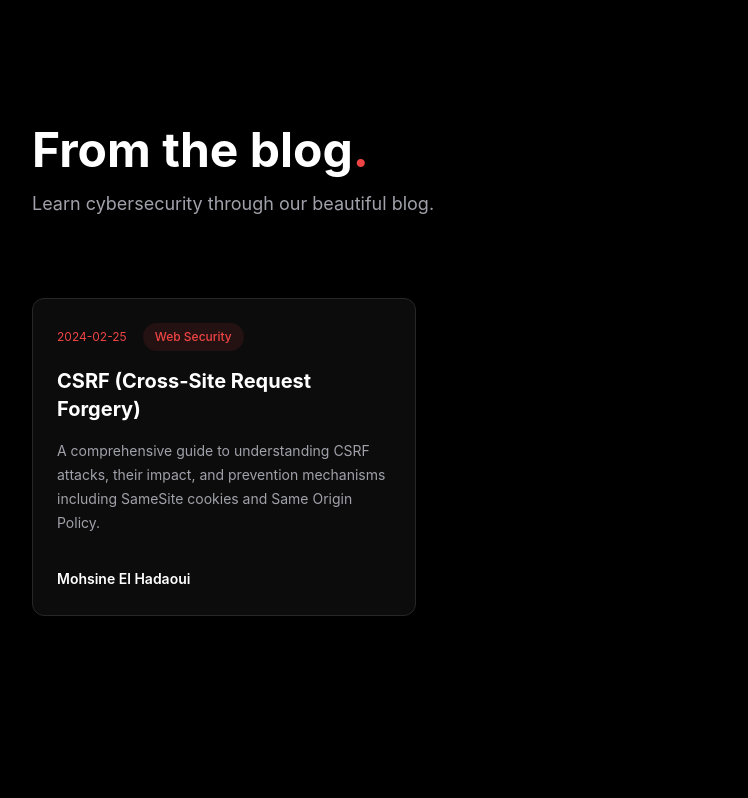
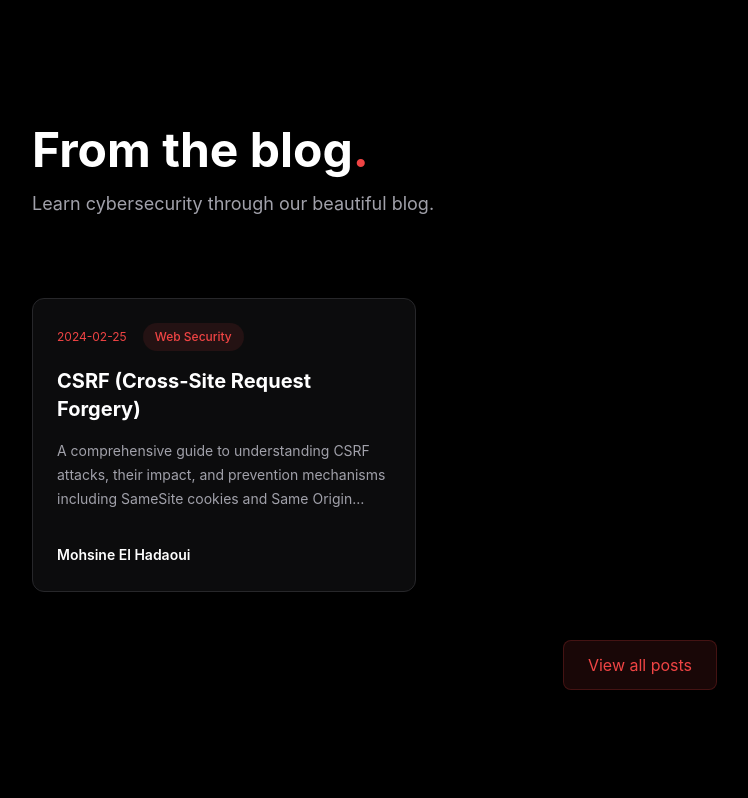
Before and after one commit to UCINE/Elitesec, a Next.js app in the folder frontend/: page / in a window 1280 px wide. Shown: the part 4807-5605 px from the top of the page, without its empty margins (0-748 px from the left). Built offline with nearby package versions, Linux system fonts and the light colour scheme.

Commit message:
feat: Add EliteSec Cybersecurity Blog and improve layout with dynamic imports

```diff
--- a/frontend/app/layout.tsx
+++ b/frontend/app/layout.tsx
@@ -2,7 +2,38 @@ import "../styles/globals.css";
 import React from "react";
 import { Analytics } from "@vercel/analytics/react"
 import { SpeedInsights } from '@vercel/speed-insights/next';
+import Script from 'next/script';
 
+export const metadata = {
+  title: "EliteSec - Cybersecurity Student Club at UM6P-1337",
+  description: "EliteSec is Morocco's leading student-run cybersecurity club at UM6P-1337, offering workshops, CTF competitions, and training in ethical hacking and digital security.",
+  keywords: ["cybersecurity", "CTF", "UM6P", "1337", "security club", "hacking", "Morocco", "ethical hacking", "digital security", "cyber workshops"],
+  openGraph: {
+    title: "EliteSec - Cybersecurity Student Club",
+    description: "Building a community of cybersecurity enthusiasts and professionals in Morocco",
+    url: "https://elites3c.club",
+    siteName: "EliteSec",
+    images: [
+      {
+        url: "/images/og-image.jpg",
+        width: 1200,
+        height: 630,
+        alt: "EliteSec Cybersecurity Club Logo and Team",
+      },
+    ],
+    locale: "en_US",
+    type: "website",
+  },
+  twitter: {
+    card: "summary_large_image",
+    title: "EliteSec - Cybersecurity Student Club at UM6P-1337",
+    description: "Building a community of cybersecurity enthusiasts and professionals in Morocco",
+    images: ["/images/og-image.jpg"],
+  },
+  alternates: {
+    canonical: 'https://elites3c.club',
+  }
+};
 
 export default async function RootLayout({
   children,
@@ -10,9 +41,31 @@ export default async function RootLayout({
   children: React.ReactNode;
 }) {
   return (
-    <html lang="en">
+    <html lang="en" className="scroll-smooth">
       <head>
-        <title>EliteSec.</title>
+        <link rel="canonical" href="https://elites3c.club" />
+        <meta name="viewport" content="width=device-width, initial-scale=1" />
+        <link rel="icon" href="/favicon.ico" sizes="any" />
+        <Script id="structured-data" type="application/ld+json">
+          {`
+            {
+              "@context": "https://schema.org",
+              "@type": "Organization",
+              "name": "EliteSec",
+              "url": "https://elites3c.club",
+              "logo": "https://elites3c.club/images/logo.png",
+              "description": "Student-run cybersecurity club at UM6P-1337 focused on providing guidance, awareness, and education in the cybersecurity field.",
+              "address": {
+                "@type": "PostalAddress",
+                "addressLocality": "Morocco"
+              },
+              "sameAs": [
+                "https://github.com/The-Elites-Security",
+                "https://linkedin.com/company/elitesec"
+              ]
+            }
+          `}
+        </Script>
       </head>
       <body className="scroll-smooth antialiased [font-feature-settings:'ss01']">
         {children}
--- a/frontend/app/page.tsx
+++ b/frontend/app/page.tsx
@@ -1,14 +1,33 @@
 import { NavBar } from "@/components/ui/nav-bar"
-import Newsletter from "@/components/newsletter";
-import Blog from "@/components/Blog";
+// import Footer from "@/components/Footer";
 import Header from "@/components/header";
-import Footer from "@/components/footer";
 import About from "@/components/About";
-import Gallery from "@/components/Gallery";
-import Contact from "@/components/Contact";
-import Team from "@/components/Team";
-import Timeline from "@/components/Timeline";
-import Sponsors from "@/components/Sponsors";
+import dynamic from "next/dynamic";
+
+// Import components lazily to improve initial load performance
+// const Newsletter = dynamic(() => import("@/components/sections/Newsletter"), {
+//   loading: () => <div className="h-96 bg-zinc-900/50 animate-pulse"></div>
+// });
+
+const Blog = dynamic(() => import("@/components/Blog"), {
+  loading: () => <div className="h-96 bg-zinc-900/50 animate-pulse"></div>
+});
+
+const Contact = dynamic(() => import("@/components/Contact"), {
+  loading: () => <div className="h-96 bg-zinc-900/50 animate-pulse"></div>
+});
+
+const Team = dynamic(() => import("@/components/Team"), {
+  loading: () => <div className="h-96 bg-zinc-900/50 animate-pulse"></div>
+});
+
+const Timeline = dynamic(() => import("@/components/Timeline"), {
+  loading: () => <div className="h-96 bg-zinc-900/50 animate-pulse"></div>
+});
+
+const Sponsors = dynamic(() => import("@/components/Sponsors"), {
+  loading: () => <div className="h-96 bg-zinc-900/50 animate-pulse"></div>
+});
 
 export default function Home() {
   return (
@@ -18,11 +37,11 @@ export default function Home() {
       <About />
       <Timeline />
       <Blog />
-      {/* <Gallery /> */}
       <Sponsors />
       <Team />
       <Contact />
-      <Footer />
+      {/* <Newsletter /> */}
+      {/* <Footer /> */}
     </div>
   );
 }
--- a/frontend/components/Blog.tsx
+++ b/frontend/components/Blog.tsx
@@ -1,10 +1,8 @@
 'use client';
 
-import Link from 'next/link'
-import Image from 'next/image'
-import { motion } from 'framer-motion'
-import { useState, useEffect } from 'react'
-
+import { useState, useEffect } from 'react';
+import { motion } from 'framer-motion';
+import BlogPostCard from './BlogPostCard';
 
 interface Article {
   id: string;
@@ -19,9 +17,7 @@ interface Article {
   };
   author: {
     name: string;
-    // role: string;
     href: string;
-    // imageUrl: string;
   };
 }
 
@@ -46,7 +42,7 @@ const LoadingBlogPosts = () => (
       </div>
     ))}
   </div>
-)
+);
 
 export default function Blog() {
   const [posts, setPosts] = useState<Article[]>([]);
@@ -95,50 +91,43 @@ export default function Blog() {
 
         {loading ? (
           <LoadingBlogPosts />
-                ) : (
+        ) : posts.length > 0 ? (
           <div className="mx-auto mt-16 grid grid-cols-1 gap-8 sm:mt-20 sm:grid-cols-2 lg:grid-cols-3">
             {posts.map((post, index) => (
-                            <motion.article
+              <BlogPostCard
                 key={post.id}
-                                className="relative isolate flex flex-col gap-8 lg:flex-row"
+                id={post.id}
+                title={post.title}
+                href={post.href}
+                description={post.description}
+                date={post.date}
+                datetime={post.datetime}
+                category={post.category}
+                author={post.author}
+                index={index}
+              />
+            ))}
+          </div>
+        ) : (
+          <div className="mx-auto mt-16 text-center p-8 border border-dashed border-zinc-800 rounded-xl">
+            <p className="text-zinc-400">No blog posts yet. Check back soon!</p>
+          </div>
+        )}
+
+        <div className="mt-12 text-center">
+          <motion.a
+            href="/blog"
+            className="inline-block px-6 py-3 bg-red-500/10 text-red-500 border border-red-500/20 rounded-lg hover:bg-red-500/20 transition-colors duration-300"
             initial={{ opacity: 0, y: 20 }}
             whileInView={{ opacity: 1, y: 0 }}
             viewport={{ once: true }}
-                                transition={{ duration: 0.5, delay: index * 0.1 }}
+            transition={{ duration: 0.5, delay: 0.3 }}
+            whileHover={{ scale: 1.05 }}
+            whileTap={{ scale: 0.95 }}
           >
-                                <div className="bg-zinc-900/50 backdrop-blur-sm rounded-xl p-6 border border-zinc-800 hover:border-red-500/50 transition-colors duration-300">
-                                    <div className="flex items-center gap-x-4 text-xs">
-                                        <time dateTime={post.datetime} className="text-red-500 font-mono">
-                                            {post.date}
-                                        </time>
-                                        <span className="relative rounded-full bg-red-500/10 px-3 py-1.5 font-medium text-red-500">
-                                            {post.category.title}
-                                        </span>
+            View all posts
+          </motion.a>
         </div>
-                                    <div className="group relative mt-4">
-                                        <h3 className="text-xl font-bold text-white group-hover:text-red-500 transition-colors duration-300">
-                                            <Link href={post.href}>
-                                                {post.title}
-                                            </Link>
-                                        </h3>
-                                        <p className="mt-4 text-sm leading-6 text-zinc-400">
-                                            {post.description}
-                                        </p>
-                                    </div>
-                                    <div className="relative mt-8 flex items-center gap-x-4">
-                                        <div className="text-sm leading-6">
-                                            <p className="font-semibold text-white">
-                                                <Link href={post.author.href} className="hover:text-red-500 transition-colors duration-300">
-                                                    {post.author.name}
-                                                </Link>
-                                            </p>
-                                        </div>
-                                    </div>
-                                </div>
-                            </motion.article>
-                        ))}
-                    </div>
-                )}
       </div>
     </section>
   );
--- /dev/null
+++ b/frontend/components/BlogPostCard.tsx
@@ -0,0 +1,76 @@
+import Link from 'next/link';
+import { motion } from 'framer-motion';
+
+interface Category {
+  title: string;
+  href: string;
+}
+
+interface Author {
+  name: string;
+  href: string;
+}
+
+interface BlogPostCardProps {
+  id: string;
+  title: string;
+  href: string;
+  description: string;
+  date: string;
+  datetime: string;
+  category: Category;
+  author: Author;
+  index: number;
+}
+
+export default function BlogPostCard({
+  id,
+  title,
+  href,
+  description,
+  date,
+  datetime,
+  category,
+  author,
+  index
+}: BlogPostCardProps) {
+  return (
+    <motion.article
+      className="relative isolate flex flex-col gap-8 lg:flex-row"
+      initial={{ opacity: 0, y: 20 }}
+      whileInView={{ opacity: 1, y: 0 }}
+      viewport={{ once: true }}
+      transition={{ duration: 0.5, delay: index * 0.1 }}
+    >
+      <div className="bg-zinc-900/50 backdrop-blur-sm rounded-xl p-6 border border-zinc-800 hover:border-red-500/50 transition-colors duration-300 h-full flex flex-col">
+        <div className="flex items-center gap-x-4 text-xs">
+          <time dateTime={datetime} className="text-red-500 font-mono">
+            {date}
+          </time>
+          <span className="relative rounded-full bg-red-500/10 px-3 py-1.5 font-medium text-red-500">
+            {category.title}
+          </span>
+        </div>
+        <div className="group relative mt-4 flex-grow">
+          <h3 className="text-xl font-bold text-white group-hover:text-red-500 transition-colors duration-300">
+            <Link href={href}>
+              {title}
+            </Link>
+          </h3>
+          <p className="mt-4 text-sm leading-6 text-zinc-400 line-clamp-3">
+            {description}
+          </p>
+        </div>
+        <div className="relative mt-8 flex items-center gap-x-4">
+          <div className="text-sm leading-6">
+            <p className="font-semibold text-white">
+              <Link href={author.href} className="hover:text-red-500 transition-colors duration-300">
+                {author.name}
+              </Link>
+            </p>
+          </div>
+        </div>
+      </div>
+    </motion.article>
+  );
+}
--- /dev/null
+++ b/frontend/pages/blog/index.mdx
@@ -0,0 +1,11 @@
+---
+title: 'EliteSec Cybersecurity Blog'
+description: 'Expert insights on cybersecurity, penetration testing, and emerging threats from EliteSec specialists'
+keywords: 'cybersecurity, penetration testing, security best practices, vulnerability assessment, cyber threats'
+---
+
+# EliteSec Cybersecurity Blog
+
+Welcome to the EliteSec cybersecurity blog. Explore our collection
+of articles covering advanced penetration testing methodologies, vulnerability assessment techniques,
+security best practices.
```
Also changed, not shown: frontend/components/Timeline.tsx (+3 -0 lines), 1 other file (tests, documents, lock files or other folders). Lines whose indentation alone changed are shown as unchanged.
